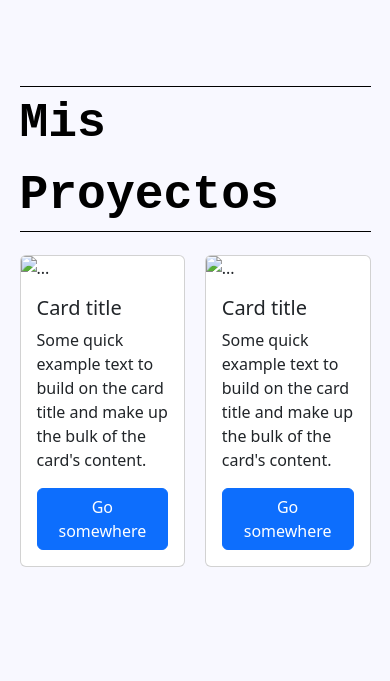
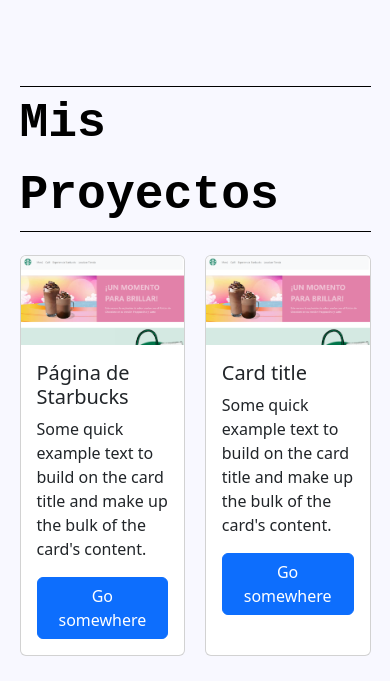
Before and after one commit to Mariangel77/Portafolio, a plain HTML site: page index.html in a window 390 px wide. Shown: the part 1585-2266 px from the top of the page. Drawn offline with nearby package versions, Linux system fonts and the light colour scheme.

Commit message:
termine el portafolio, me falta hacerlo responsive

```diff
--- a/index.html
+++ b/index.html
@@ -87,17 +87,17 @@
 
       <div class="flex-card">
         <div class="card card1">
-          <img src="..." class="card-img-top" alt="...">
+          <img src="proyectos/Captura de pantalla 2024-03-25 205055.png" class="card-img-top" alt="..." width="10%">
 
           <div class="card-body">
-            <h5 class="card-title">Card title</h5>
+            <h5 class="card-title">Página de Starbucks</h5>
             <p class="card-text">Some quick example text to build on the card title and make up the bulk of the card's content.</p>
-            <a href="#" class="btn btn-primary">Go somewhere</a>
+            <a href="https://visionary-manatee-43f841.netlify.app/" class="btn btn-primary">Go somewhere</a>
           </div>
         </div>
 
         <div class="card card2">
-          <img src="..." class="card-img-top" alt="...">
+          <img src="proyectos/Captura de pantalla 2024-03-25 205055.png" class="card-img-top" alt="...">
 
           <div class="card-body">
             <h5 class="card-title">Card title</h5>
```
Also changed, not shown: proyectos/Captura de pantalla 2024-03-25 205055.png (added).
